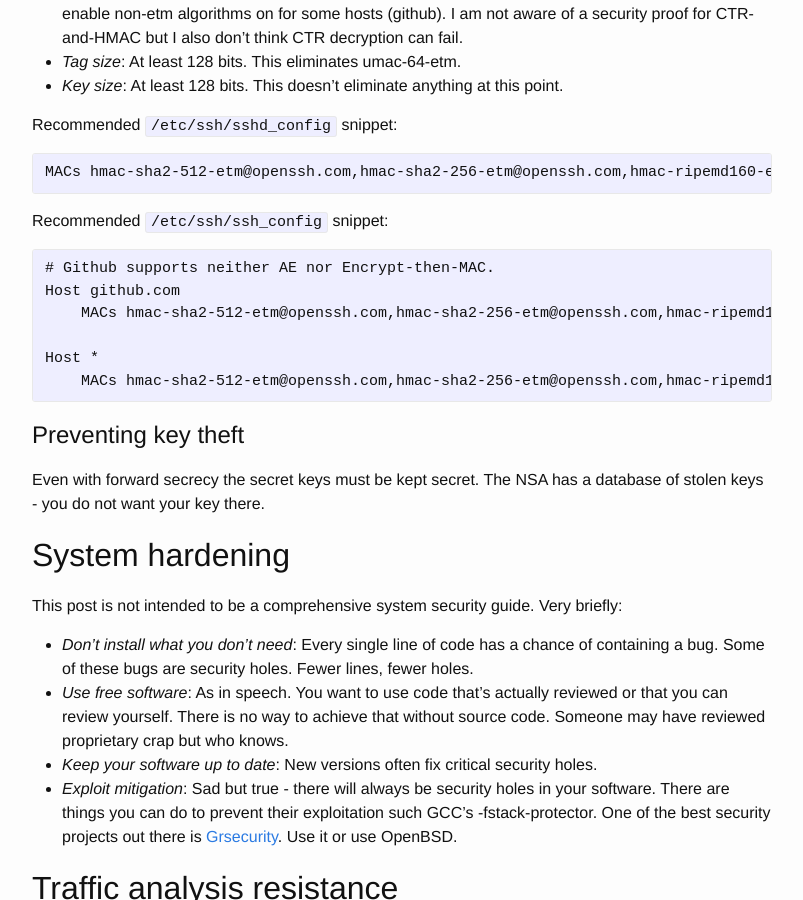
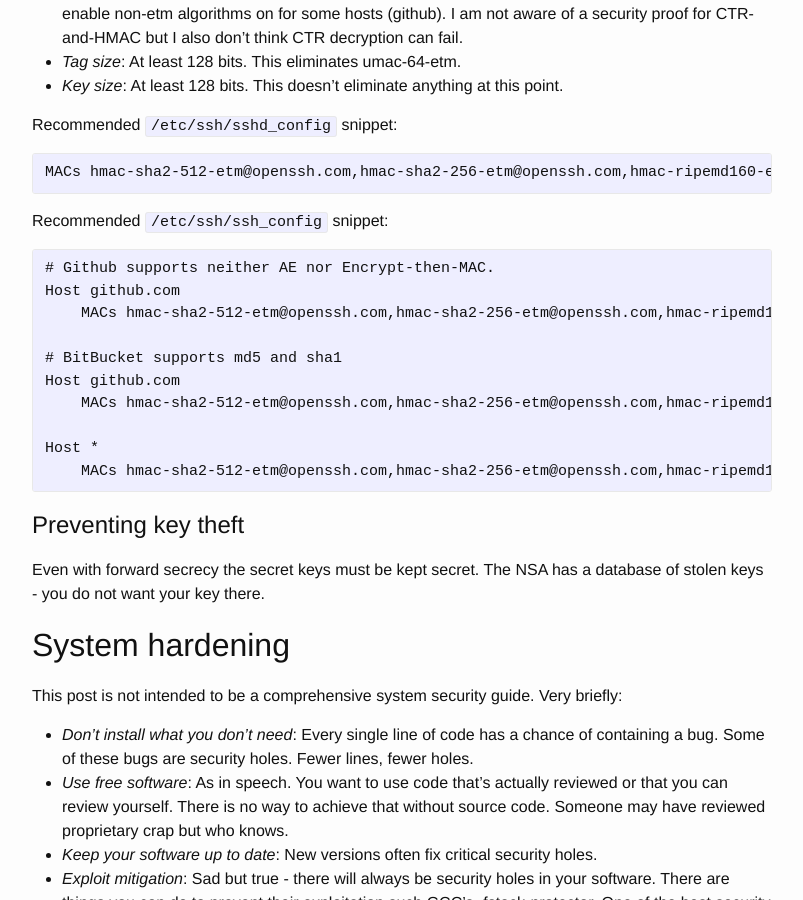
Before and after one commit to stribika/stribika.github.io, a Jekyll site: the page built from _posts/2015-01-04-secure-secure-shell.md, in a window 1280 px wide and 900 px high, scrolled down 5195 px. Shown: the whole window, without its empty margins (238-1041 px from the left). Built offline with Jekyll 4.4.1, drawn with Linux system fonts in a browser that asks for light colours.

Commit message:
Add BitBucket SSH MAC configuration

```diff
--- a/_posts/2015-01-04-secure-secure-shell.md
+++ b/_posts/2015-01-04-secure-secure-shell.md
@@ -255,6 +255,10 @@ Recommended `/etc/ssh/ssh_config` snippet:
 Host github.com
     MACs hmac-sha2-512-etm@openssh.com,hmac-sha2-256-etm@openssh.com,hmac-ripemd160-etm@openssh.com,umac-128-etm@openssh.com,hmac-sha2-512
 
+# BitBucket supports md5 and sha1
+Host github.com
+    MACs hmac-sha2-512-etm@openssh.com,hmac-sha2-256-etm@openssh.com,hmac-ripemd160-etm@openssh.com,umac-128-etm@openssh.com,hmac-sha2-512,hmac-sha1-96
+
 Host *
     MACs hmac-sha2-512-etm@openssh.com,hmac-sha2-256-etm@openssh.com,hmac-ripemd160-etm@openssh.com,umac-128-etm@openssh.com</code></pre>
 
```
